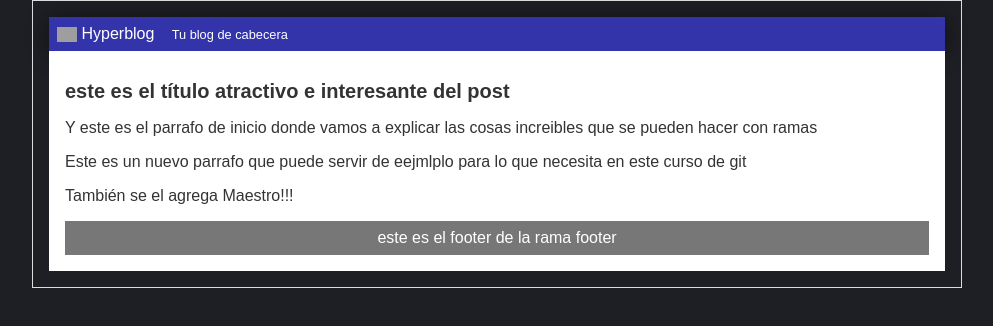
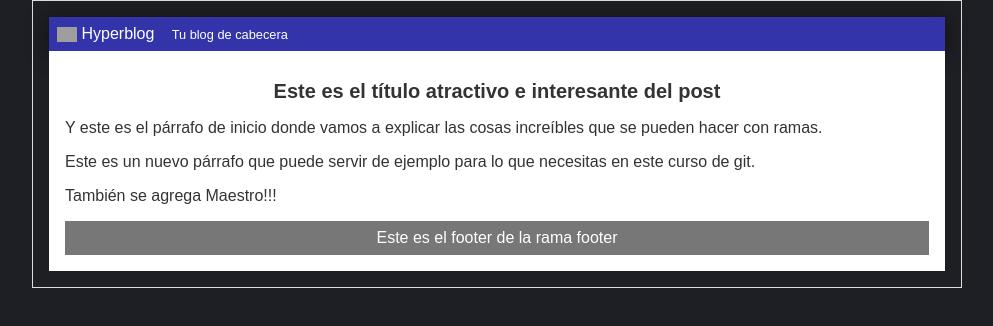
Before and after one commit to Darvock2640/hyperblog, a plain HTML site: page blogpost.html in a window 1280 px wide. Shown: the whole page, without its empty margins (143-1136 px from the left). Drawn offline with Linux system fonts and the light colour scheme; grey boxes are pictures that could not be loaded.

Commit message:
fix typo and format

```diff
--- a/blogpost.html
+++ b/blogpost.html
@@ -11,18 +11,21 @@
                 <span id="tagline">Tu blog de cabecera</span>
             </div>
             <div id="post">
-                <h1>este es el título atractivo e interesante del post</h1>
-                <p>Y este es el parrafo de inicio donde vamos a explicar
-                las cosas increibles que se pueden hacer con ramas</p>
-                <p>Este es un nuevo parrafo que puede servir de eejmlplo para
-                    lo que necesita en este curso de git
+                <h1 id="post_title">Este es el título atractivo e interesante del post</h1>
+                <p>
+                    Y este es el párrafo de inicio donde vamos a explicar
+                    las cosas increíbles que se pueden hacer con ramas.
                 </p>
                 <p>
-                    También se el agrega Maestro!!!
+                    Este es un nuevo párrafo que puede servir de ejemplo
+                    para lo que necesitas en este curso de git.
+                </p>
+                <p>
+                    También se agrega Maestro!!!
                 </p>
             </id=>
             <div id="footer">
-                este es el footer de la rama footer
+                Este es el footer de la rama footer
             </div>
         </div>
     </body>
--- a/css/estilos.css
+++ b/css/estilos.css
@@ -56,3 +56,8 @@ body
     text-align: center;
     padding: 0.5em;
 }
+
+#post #post_title
+{
+    text-align: center;
+}
```
